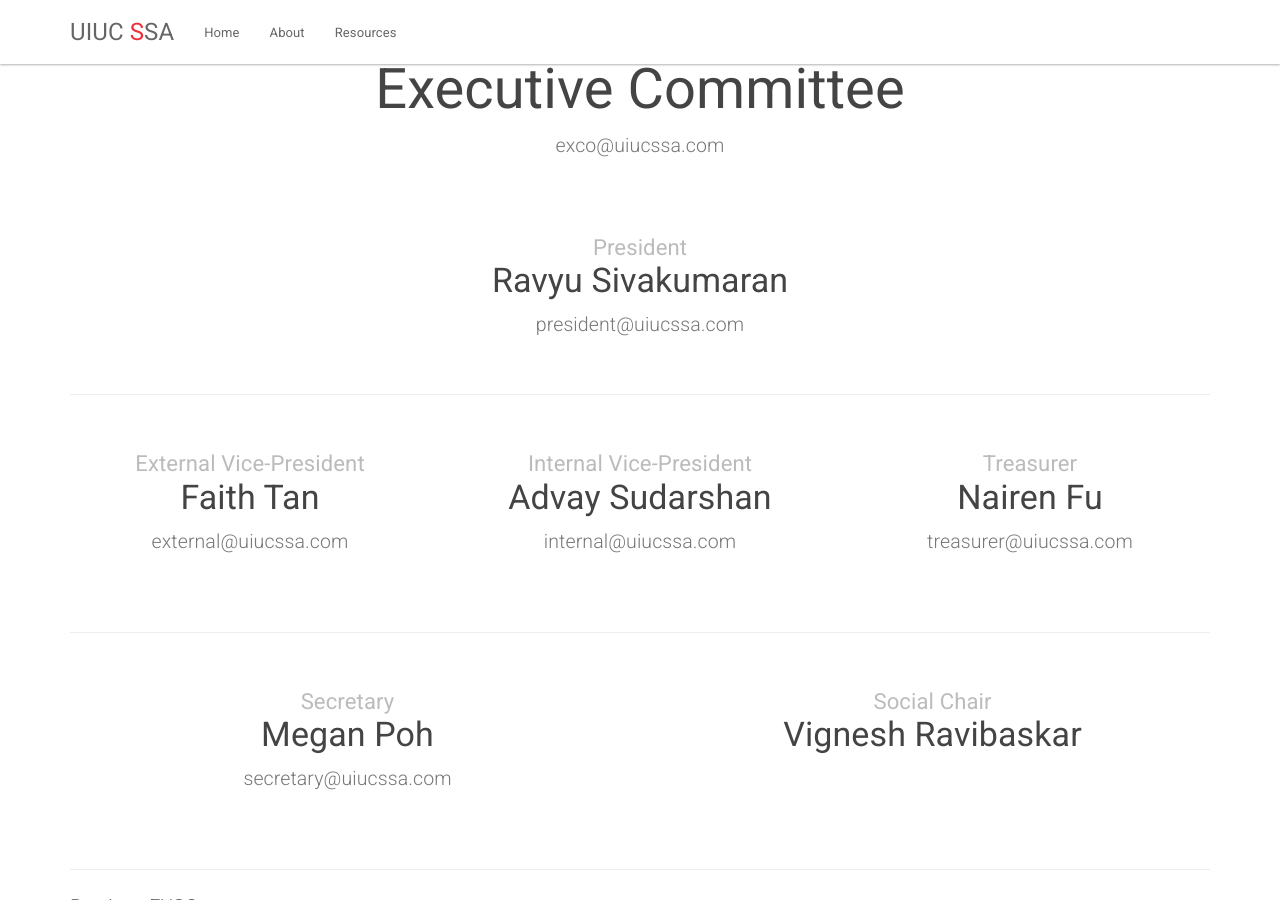
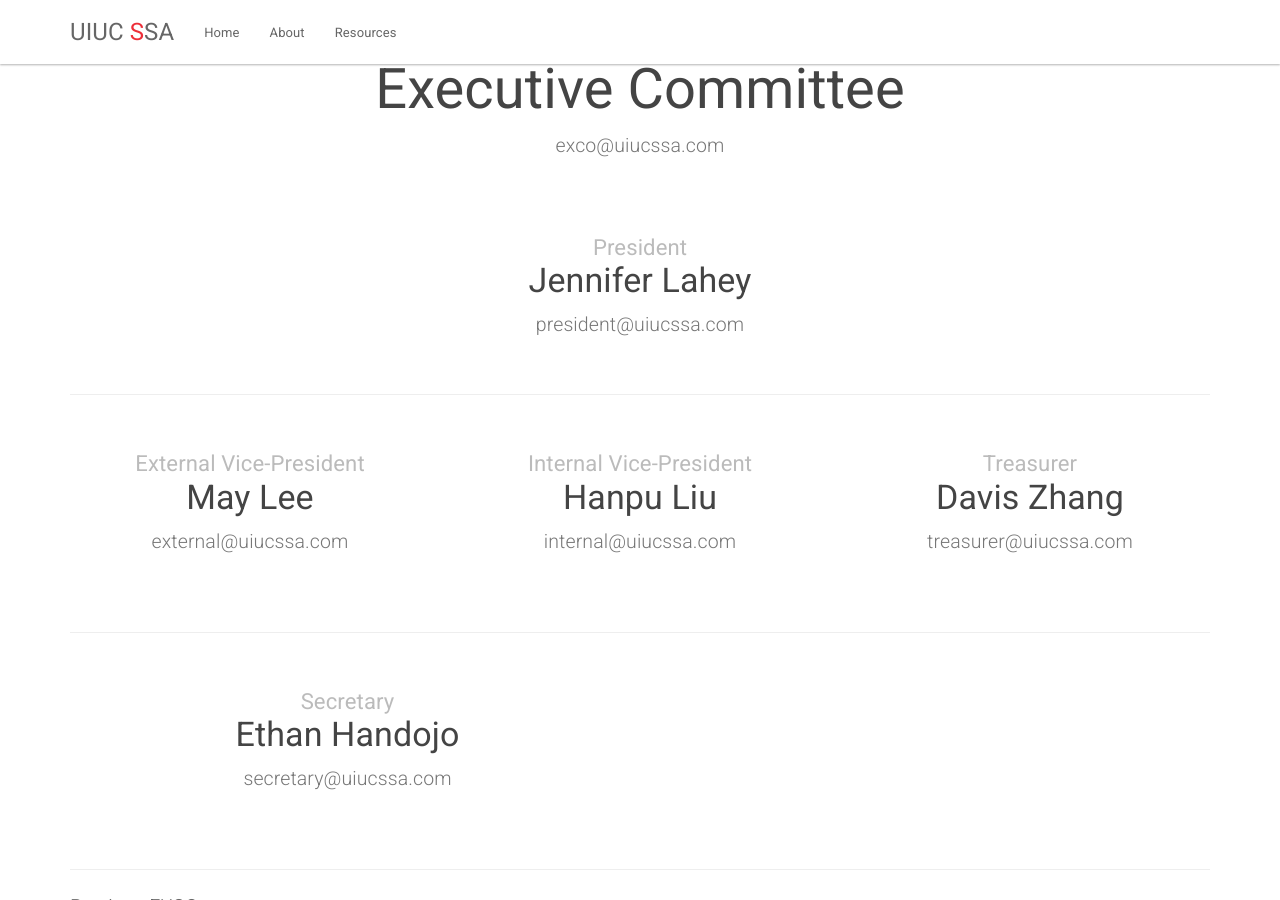
Before and after one commit to uiucssa/uiucssa.github.io, a Jekyll site: the page built from about.html, in a window 1280 px wide and 900 px high, scrolled down 814 px. Built offline with Jekyll 4.4.1, drawn with Linux system fonts in a browser that asks for light colours; some of the changed text lies outside the part shown.

Commit message:
Changed About Page Ex-Co,

```diff
--- a/about.html
+++ b/about.html
@@ -110,7 +110,7 @@ title: About Us
         <!-- <img src="{{ site.url }}/img/exco/" class="img-responsive center-block"> -->
         <h3 class="text-center">
             <small>President</small><br>
-            Ravyu Sivakumaran
+            Jennifer Lahey
         </h3>
         <p class="lead text-center"><a href="mailto:president@uiucssa.com" style="color: #777">president@uiucssa.com</a></p>
     </div>
@@ -121,7 +121,7 @@ title: About Us
         <!-- <img src="{{ site.url }}/img/exco/ruowei.png" class="img-responsive center-block"> -->
         <h3 class="text-center">
             <small>External Vice-President</small><br>
-            Faith Tan
+            May Lee
         </h3>
         <p class="lead text-center"><a href="mailto:external@uiucssa.com" style="color: #777">external@uiucssa.com</a></p>
     </div>
@@ -129,7 +129,7 @@ title: About Us
         <!-- <img src="{{ site.url }}/img/exco/jingrong.png" class="img-responsive center-block"> -->
         <h3 class="text-center">
             <small>Internal Vice-President</small><br>
-            Advay Sudarshan
+            Hanpu Liu
         </h3>
         <p class="lead text-center"><a href="mailto:internal@uiucssa.com" style="color: #777">internal@uiucssa.com</a></p>
     </div>
@@ -137,7 +137,7 @@ title: About Us
         <!-- <img src="{{ site.url }}/img/exco/ruowei.png" class="img-responsive center-block"> -->
         <h3 class="text-center">
             <small>Treasurer</small><br>
-            Nairen Fu
+            Davis Zhang
         </h3>
         <p class="lead text-center"><a href="mailto:treasurer@uiucssa.com" style="color: #777">treasurer@uiucssa.com</a></p>
     </div>
@@ -150,25 +150,27 @@ title: About Us
         <!-- <img src="{{ site.url }}/img/exco/ruowei.png" class="img-responsive center-block"> -->
         <h3 class="text-center">
             <small>Secretary</small><br>
-            Megan Poh
+            Ethan Handojo
         </h3>
         <p class="lead text-center"><a href="mailto:secretary@uiucssa.com" style="color: #777">secretary@uiucssa.com</a></p>
     </div>
-    <div class="col-md-6" style="padding-bottom: 30px;">
-        <!-- <img src="{{ site.url }}/img/exco/ruowei.png" class="img-responsive center-block"> -->
+    <!-- <div class="col-md-6" style="padding-bottom: 30px;">
+
         <h3 class="text-center">
             <small>Social Chair</small><br>
             Vignesh Ravibaskar
         </h3>
-    </div>
+    </div> -->
 </div>
 <hr>
 <div style="padding-bottom: 100px;">
         <p class="lead text-justify">
            Previous EXCO: <br>
-           2020-2021: <small> President: Leck Kirk Shen | External Vice-President: Zhu Xuan Liu | Internal Vice President: Lydia Ng     | Treasurer: Daniel Lee</small>
-           2019-2020: <small> President: Hao Wei Goh    | External Vice-President: Yi Shian Ho  | Internal Vice President: Yong Zhi Tan </small><br>
-           2018-2019: <small> President: Hui Yi Koh     | External Vice-President: Wei Yang Ang | Internal Vice President: Jia Ling Han </small><br>
+           <b>2021-2022: </b><small> President: Ravyu Sivakumaran | External Vice-President: Faith Tan | Internal Vice President: Advay Sudarshan
+            <br> Treasurer: Nairen Fu | Secretary: Megan Poh | Social Chair: Vignesh Ravibaskar </small>
+           <b>2020-2021:</b><small> President: Leck Kirk Shen | External Vice-President: Zhu Xuan Liu | Internal Vice President: Lydia Ng     | Treasurer: Daniel Lee</small>
+           <b>2019-2020: </b><small> President: Hao Wei Goh    | External Vice-President: Yi Shian Ho  | Internal Vice President: Yong Zhi Tan </small><br>
+           <b>2018-2019:</b> <small> President: Hui Yi Koh     | External Vice-President: Wei Yang Ang | Internal Vice President: Jia Ling Han </small><br>
 </div>
 <!-- A guide on the offsets in order to center the alignment:
 https://getbootstrap.com/docs/4.3/layout/grid/#offsetting-columns -->
```
